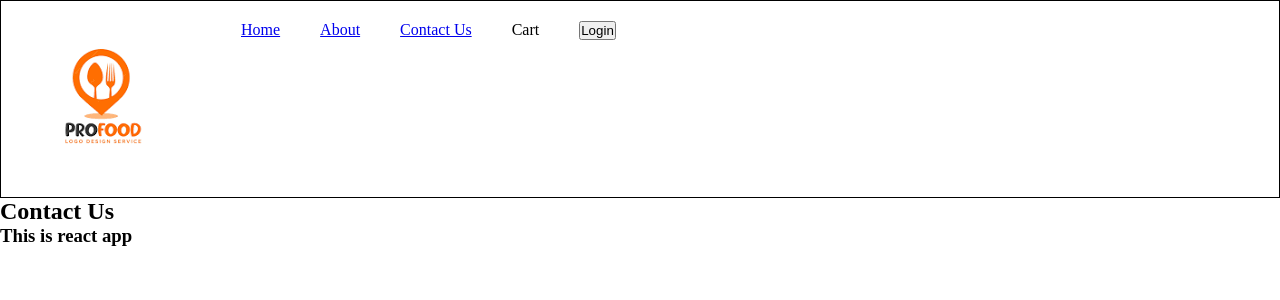
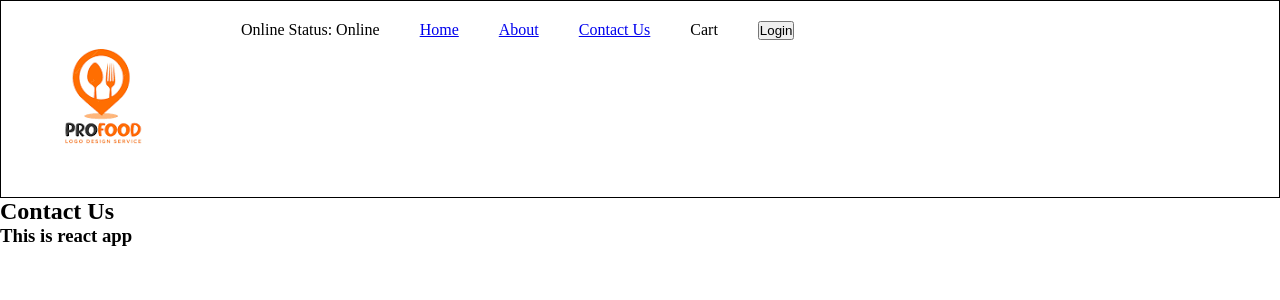
Before and after one commit to devashishkumar/reactapp, a React (Vite) app: page /contact in a window 1280 px wide. Shown: the top 300 px of the page. Built offline with nearby package versions, Linux system fonts and the light colour scheme.

Commit message:
create useOnlineStatus hook to check user is online/offline

```diff
--- a/src/restaurant/components/Body.js
+++ b/src/restaurant/components/Body.js
@@ -3,6 +3,7 @@ import ShimmerComponent from "./../../common/ShimmerComponent";
 import { useState, useEffect } from "react";
 import { RESTUARANT_CONSTANTS } from "./../../utils/constants";
 import { Link } from "react-router-dom";
+import useOnlineStatus from "../../utils/useOnlineStatus";
 
 const BodyComponent = () => {
   // normal variable
@@ -32,6 +33,12 @@ const BodyComponent = () => {
     filterRestaurant(sData);
     setFilteredData(sData);
   };
+  const onlineStatus = useOnlineStatus();
+  if (onlineStatus === false) {
+    return (
+      <h1>Looks like you are offline! Please check your internet connection</h1>
+    );
+  }
 
   return restaurantLists.length === 0 ? (
     <ShimmerComponent />
@@ -62,10 +69,12 @@ const BodyComponent = () => {
       <div className="res-container">
         {filteredData.map((restaurant) => {
           return (
-            <Link key={restaurant.info.id} to={"/restaurants/"+restaurant.info.id}>
-            <RestaurantCardComponent
-              resData={restaurant}
-            /></Link>
+            <Link
+              key={restaurant.info.id}
+              to={"/restaurants/" + restaurant.info.id}
+            >
+              <RestaurantCardComponent resData={restaurant} />
+            </Link>
           );
         })}
       </div>
--- a/src/restaurant/components/Header.js
+++ b/src/restaurant/components/Header.js
@@ -1,6 +1,7 @@
 import { RESTUARANT_CONSTANTS } from "./../../utils/constants";
 import { useState, useEffect } from "react";
 import { Link } from "react-router-dom";
+import useOnlineStatus from "../../utils/useOnlineStatus";
 
 const Header = () => {
   const [buttonName, setButtonName] = useState("Login");
@@ -20,6 +21,8 @@ const Header = () => {
     console.log("render everytime buttonName updated");
    }, [buttonName]);
 
+   const onlineStatus = useOnlineStatus();
+
   return (
     <div className="header">
       <div className="logo">
@@ -27,6 +30,7 @@ const Header = () => {
       </div>
       <div className="nav-items">
         <ul>
+          <li>Online Status: {onlineStatus === true ? "Online": "Offline"}</li>
           <li>
             <Link to="/">Home</Link>
             </li>
--- /dev/null
+++ b/src/utils/useOnlineStatus.js
@@ -0,0 +1,17 @@
+import { useEffect, useState } from "react";
+
+const useOnlineStatus = (resId) => {
+    const [onlineStatus, setOnlineStatus] = useState(true);
+  useEffect(() => {
+    window.addEventListener("online", () => {
+        setOnlineStatus(true);
+    });
+    window.addEventListener("offline", () => {
+        setOnlineStatus(false);
+    });
+  }, []);
+
+  return onlineStatus;
+};
+
+export default useOnlineStatus;
```
